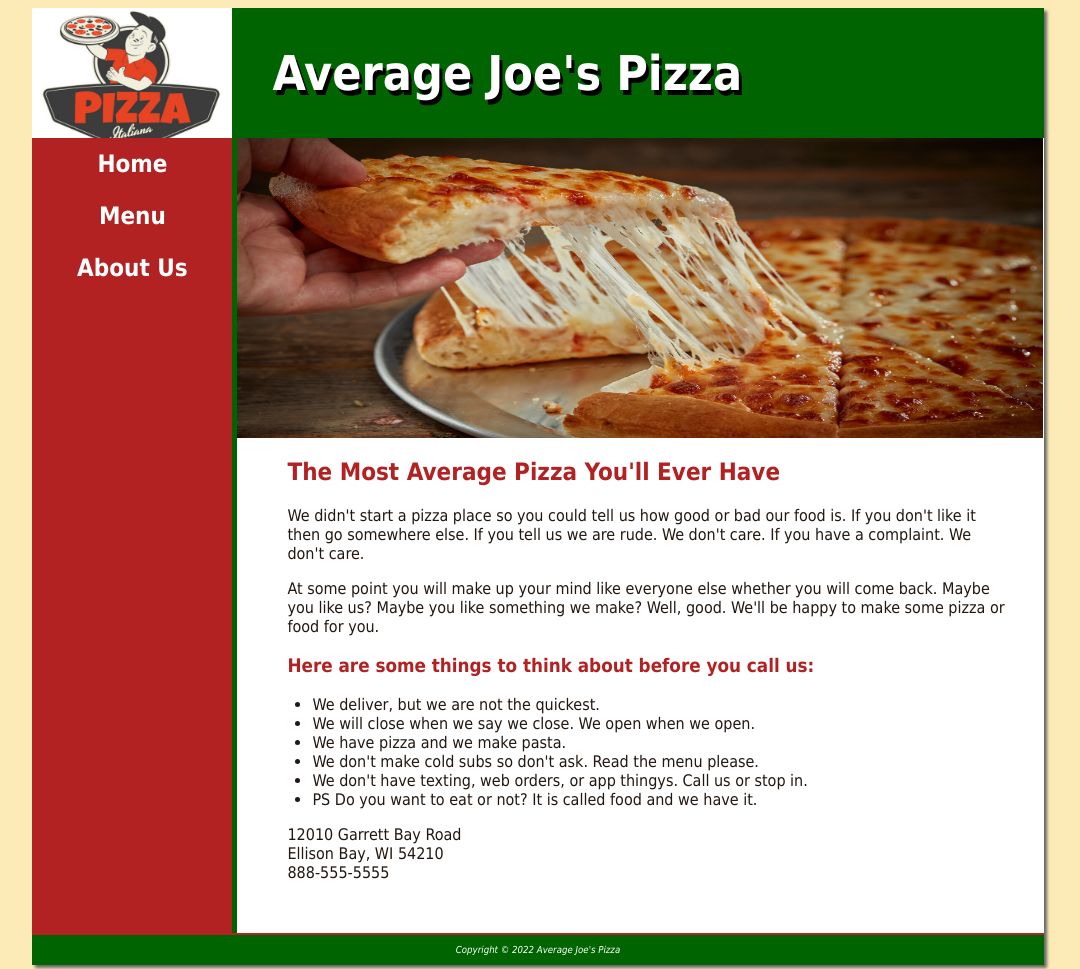
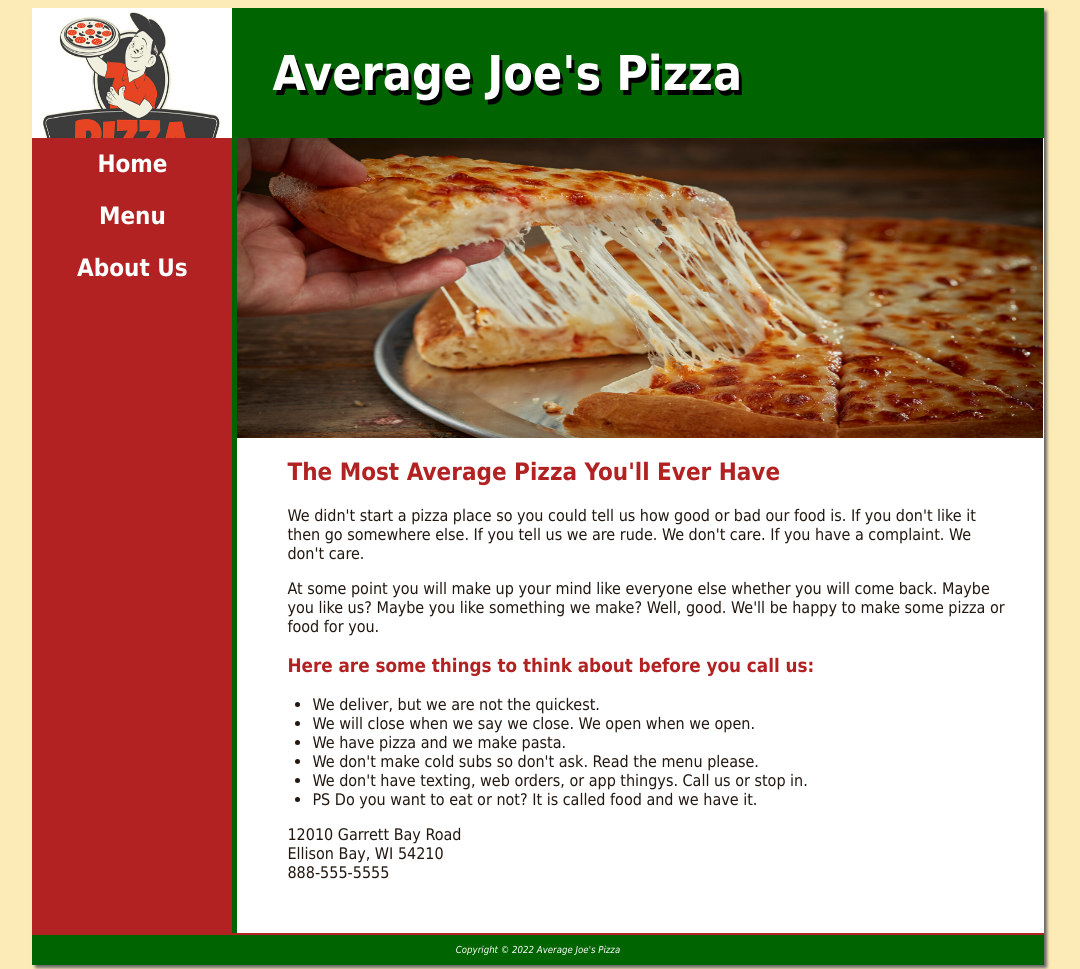
Before and after one commit to bbcsnj/Chap6WebsiteOnOwn, a plain HTML site: page index.html in a window 1280 px wide. Shown: the top 969 px of the page, without its empty margins (102-1182 px from the left). Drawn offline with Linux system fonts and the light colour scheme.

Commit message:
Update average.css

```diff
--- a/average.css
+++ b/average.css
@@ -33,7 +33,7 @@ header a:hover { color: #FEF6C2; }
 .logo {
 background-image: url(logo_pizza_WEBSITE.png);
 background-repeat: no-repeat;
-background-size: 200px 150px;
+background-size: 200px 200px;
 }
 h1 { font-size: 3em;
 color: white;
```
